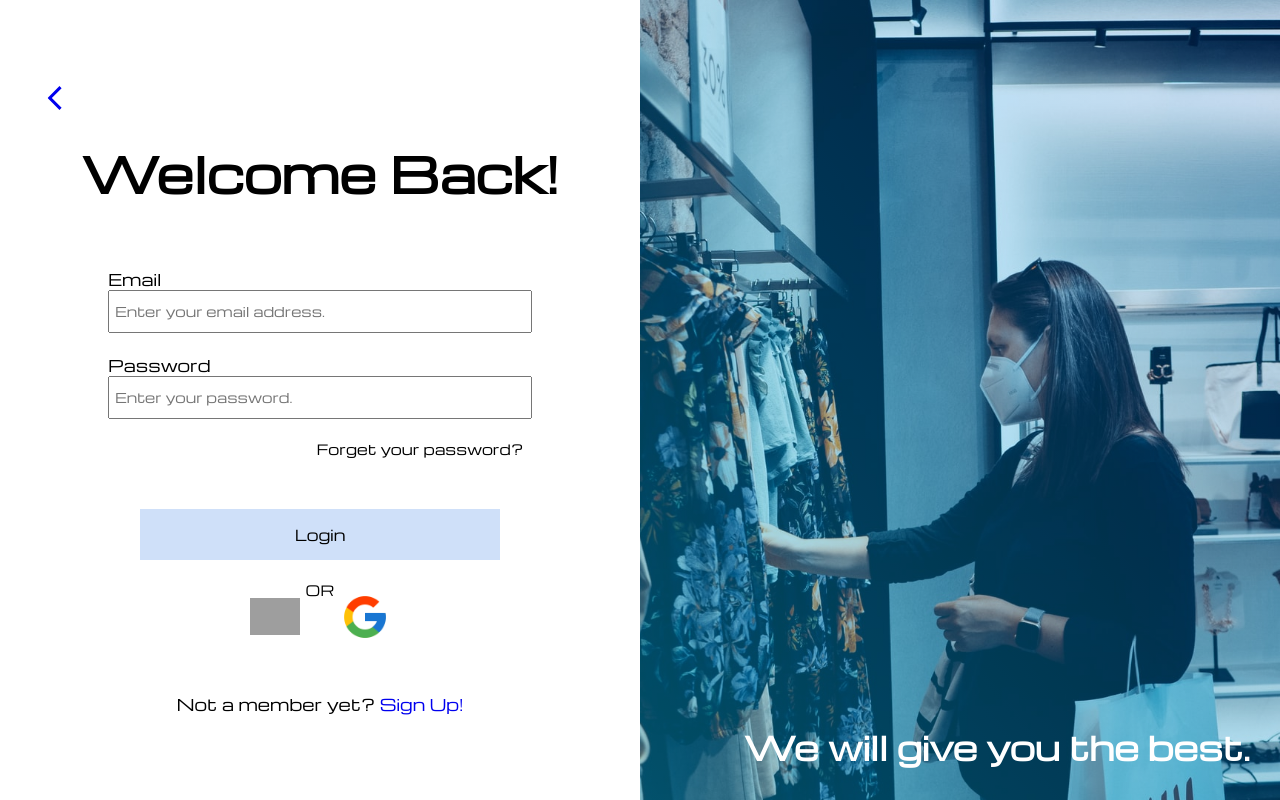
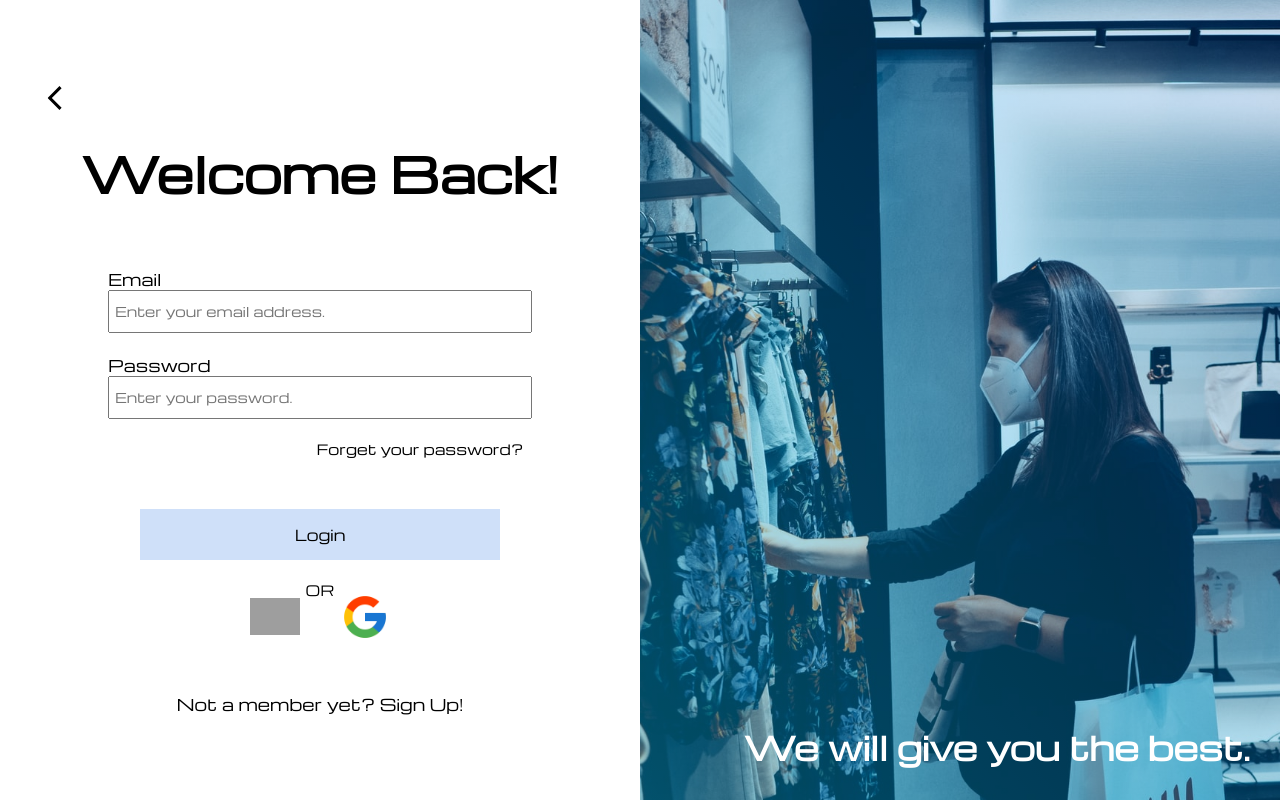
Before and after one commit to rj-robinjoseph/Webshop, a React (Create React App) app: page /login in a window 1280 px wide. Built offline with nearby package versions, Linux system fonts and the light colour scheme; grey boxes are pictures that could not be loaded.

Commit message:
Login✔️

```diff
--- a/src/styles/Login.scss
+++ b/src/styles/Login.scss
@@ -1,6 +1,14 @@
 @import "./colors";
 @import "./mixins";
 @import "./fonts";
+
+a {
+  color: $secondary-color;
+}
+
+a:hover {
+  color: $dominant-color;
+}
 
 .login-wrapper {
   width: 100vw;
```
